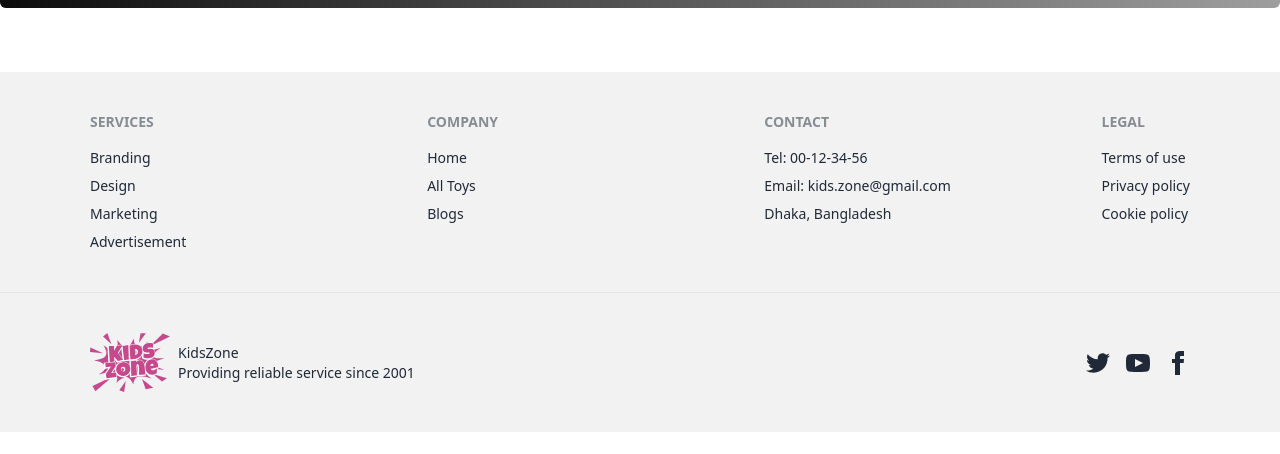
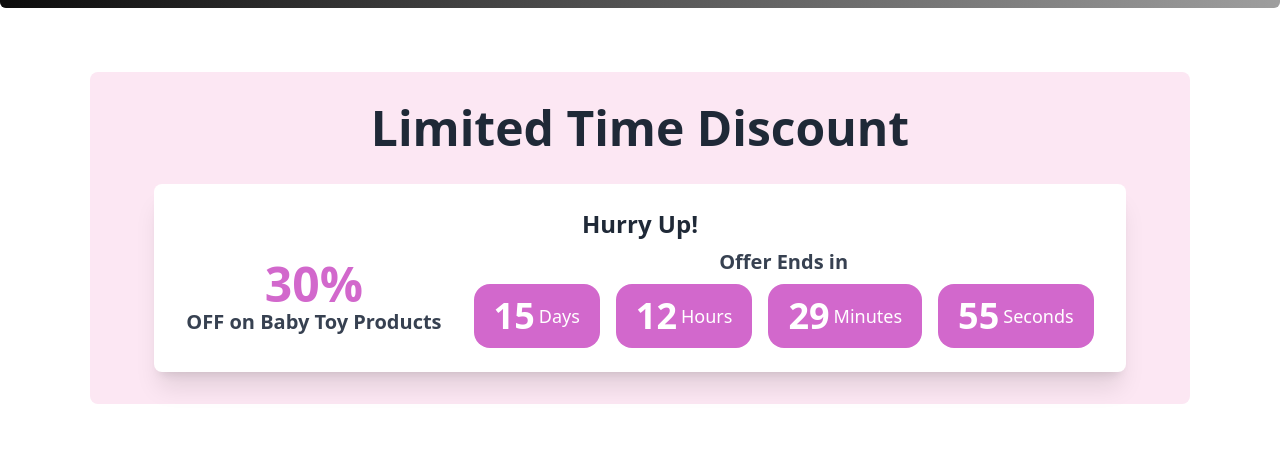
Before and after one commit to Hridhyapaul/KidsZone-Client, a React (Vite) app: page / in a window 1280 px wide. Shown: the part 680-1134 px from the top of the page. Before the commit the page ends 1112 px from the top, so only its background shows below. Built offline with nearby package versions, Linux system fonts and the light colour scheme; no server answers; grey boxes are pictures that could not be loaded.

Commit message:
Added discount timing section to home page

```diff
--- a/src/Layouts/LoginPage/Login.jsx
+++ b/src/Layouts/LoginPage/Login.jsx
@@ -50,7 +50,7 @@ const Login = () => {
 
     return (
         <div>
-            <div className="hero min-h-screen bg-base-200">
+            <div className="hero min-h-screen">
                 <div className="hero-content flex-col lg:flex-row">
                     <div className="w-[45%] text-center lg:text-left">
                         <img className='h-[550px] rounded-2xl w-[800px]' src={image} alt="" />
--- a/src/Layouts/RegisterPage/Register.jsx
+++ b/src/Layouts/RegisterPage/Register.jsx
@@ -80,7 +80,7 @@ const Register = () => {
 
     return (
         <div>
-            <div className="hero min-h-screen bg-base-200">
+            <div className="hero min-h-screen">
                 <div className="hero-content flex-col lg:flex-row">
                     <div className="w-[45%] text-center lg:text-left">
                         <img className='h-[650px] rounded-2xl w-[900px]' src={image} alt="" />
--- a/src/Section/DiscountTimingSection/DiscountTimingSection.jsx
+++ b/src/Section/DiscountTimingSection/DiscountTimingSection.jsx
@@ -1,6 +1,82 @@
 import React, { useState, useEffect } from 'react';
 
 const DiscountTimingSection = () => {
+    const [timeRemaining, setTimeRemaining] = useState({ days: 15, hours: 12, minutes: 30, seconds: 0 });
+
+    useEffect(() => {
+        const timer = setInterval(() => {
+            setTimeRemaining((prevTime) => {
+                const { days, hours, minutes, seconds } = prevTime;
+                let updatedSeconds = seconds - 1;
+                let updatedMinutes = minutes;
+                let updatedHours = hours;
+                let updatedDays = days;
+
+                if (updatedSeconds < 0) {
+                    updatedMinutes -= 1;
+                    updatedSeconds = 59;
+                }
+                if (updatedMinutes < 0) {
+                    updatedHours -= 1;
+                    updatedMinutes = 59;
+                }
+                if (updatedHours < 0) {
+                    updatedDays -= 1;
+                    updatedHours = 23;
+                }
+
+                return {
+                    days: updatedDays,
+                    hours: updatedHours,
+                    minutes: updatedMinutes,
+                    seconds: updatedSeconds,
+                };
+            });
+        }, 1000);
+
+        return () => clearInterval(timer);
+    }, []);
+
+    return (
+        <div className="bg-pink-100 py-8 max-w-[1100px] mx-auto mt-16 rounded-lg">
+            <div className="max-w-6xl mx-auto px-4 sm:px-6 lg:px-8">
+                <h2 className="text-5xl font-bold text-center mb-8">Limited Time Discount</h2>
+                <div className="flex justify-center items-center">
+
+                    <div className=" bg-white rounded-lg shadow-xl py-6 px-8">
+                        <div className="text-2xl font-bold mb-2 text-center">Hurry Up!</div>
+                        <div className='flex items-center justify-center'>
+                            <div className="flex flex-col items-center">
+                                <span className="text-5xl font-bold text-[#D268CC]">30%</span>
+                                <span className="text-xl font-semibold text-gray-700">OFF on Baby Toy Products</span>
+                            </div>
+                            <div className="flex flex-col items-center ml-8">
+                                <div className="text-xl font-semibold text-gray-700">Offer Ends in</div>
+                                <div className='flex items-center gap-x-4'>
+                                    <div className="flex items-center mt-2 bg-[#D268CC] px-5 py-3 rounded-2xl">
+                                        <div className="text-4xl font-bold text-white mr-1">{timeRemaining.days.toString().padStart(2, '0')}</div>
+                                        <div className="text-lg text-white">Days</div>
+                                    </div>
+                                    <div className="flex items-center mt-2 bg-[#D268CC] px-5 py-3 rounded-2xl">
+                                        <div className="text-4xl font-bold text-white mr-1">{timeRemaining.hours.toString().padStart(2, '0')}</div>
+                                        <div className="text-lg text-white">Hours</div>
+                                    </div>
+                                    <div className="flex items-center mt-2 bg-[#D268CC] px-5 py-3 rounded-2xl">
+                                        <div className="text-4xl font-bold text-white mr-1">{timeRemaining.minutes.toString().padStart(2, '0')}</div>
+                                        <div className="text-lg text-white">Minutes</div>
+                                    </div>
+                                    <div className="flex items-center mt-2 bg-[#D268CC] px-5 py-3 rounded-2xl">
+                                        <div className="text-4xl font-bold text-white mr-1">{timeRemaining.seconds.toString().padStart(2, '0')}</div>
+                                        <div className="text-lg text-white">Seconds</div>
+                                    </div>
+                                </div>
+                            </div>
+                        </div>
+                    </div>
+                </div>
+            </div>
+        </div>
+    );
 
 };
 export default DiscountTimingSection;
```
